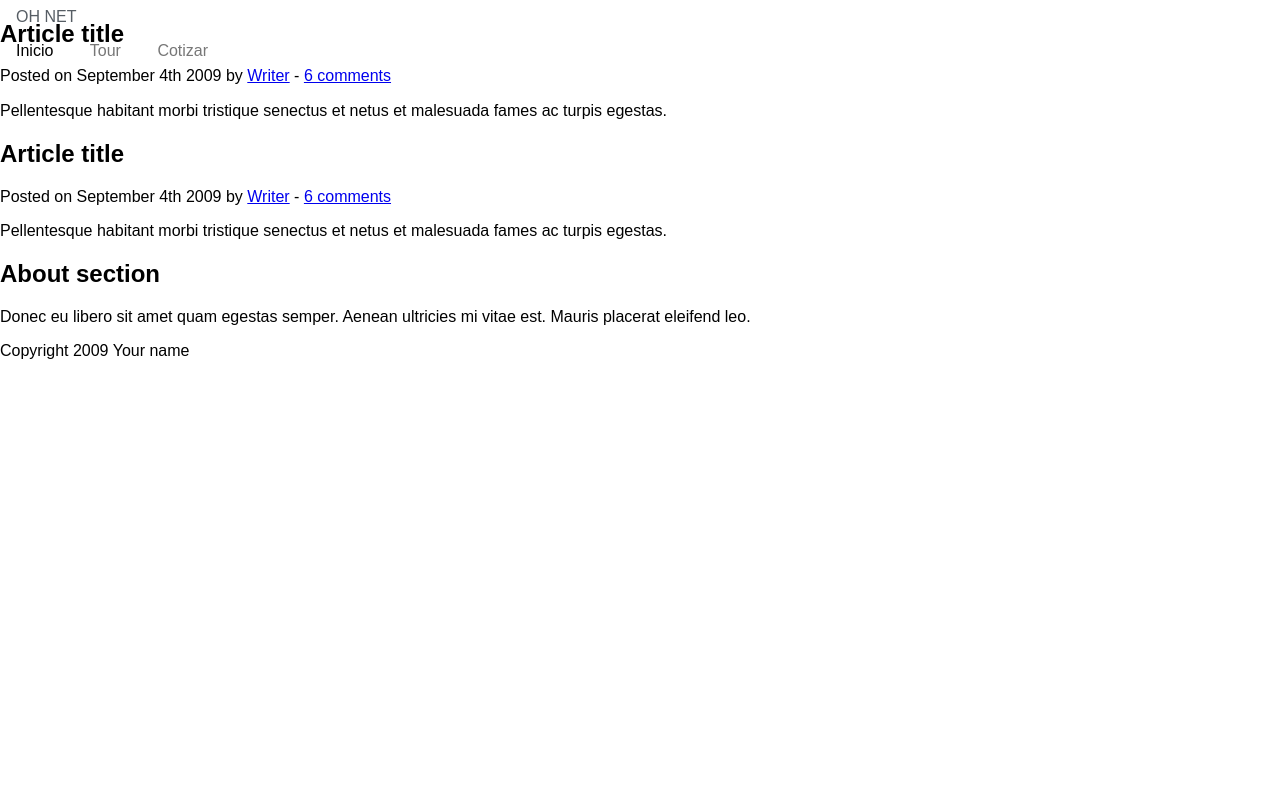
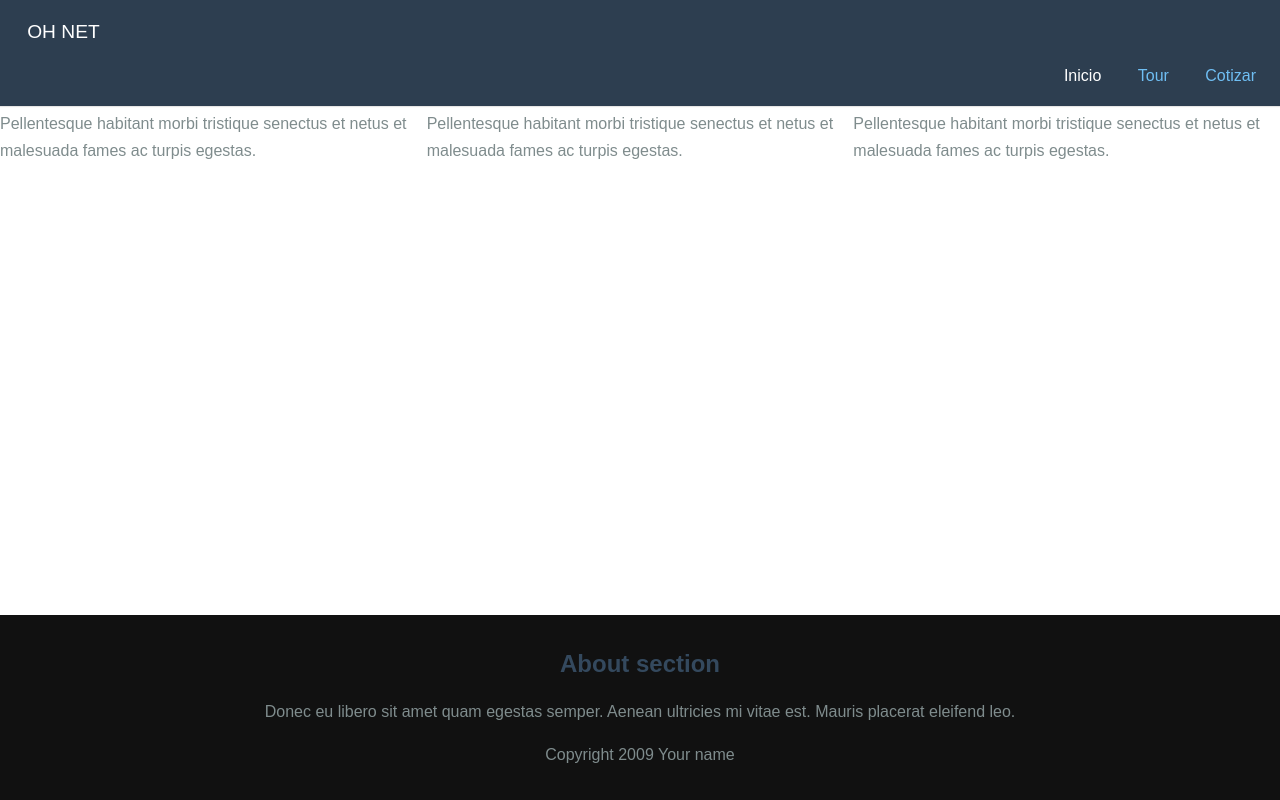
Before and after one commit to millukii/ohnet.cl, a plain HTML site: page index.html in a window 1280 px wide. Drawn offline with nearby package versions, Linux system fonts and the light colour scheme.

Commit message:
Update index.html

```diff
--- a/index.html
+++ b/index.html
@@ -8,6 +8,7 @@
 	<link rel="stylesheet" href="https://unpkg.com/purecss@2.0.5/build/pure-min.css" integrity="sha384-LTIDeidl25h2dPxrB2Ekgc9c7sEC3CWGM6HeFmuDNUjX76Ert4Z4IY714dhZHPLd" crossorigin="anonymous">
 	<link rel="stylesheet" href="https://unpkg.com/purecss@2.0.5/build/grids-responsive-min.css">
 	<link rel="stylesheet" href="https://netdna.bootstrapcdn.com/font-awesome/4.0.3/css/font-awesome.css">
+	<link rel="stylesheet" href="styles.css">
 	<title>Oh Net</title>
 </head>
 
@@ -29,7 +30,8 @@
 
 
 	<section>
-
+		<div class="pure-g">
+		    <div class="pure-u-1 pure-u-md-1-3">
 			<article>
 				<header>
 					<h2>Article title</h2>
@@ -37,7 +39,8 @@
 				</header>
 				<p>Pellentesque habitant morbi tristique senectus et netus et malesuada fames ac turpis egestas.</p>
 			</article>
-
+		    </div>
+		    <div class="pure-u-1 pure-u-md-1-3">
 			<article>
 				<header>
 					<h2>Article title</h2>
@@ -45,9 +48,22 @@
 				</header>
 				<p>Pellentesque habitant morbi tristique senectus et netus et malesuada fames ac turpis egestas.</p>
 			</article>
+		    </div>
+		    <div class="pure-u-1 pure-u-md-1-3">
+			<article>
+				<header>
+					<h2>Article title</h2>
+					<p>Posted on <time datetime="2009-09-04T16:31:24+02:00">September 4th 2009</time> by <a href="#">Writer</a> - <a href="#comments">6 comments</a></p>
+				</header>
+				<p>Pellentesque habitant morbi tristique senectus et netus et malesuada fames ac turpis egestas.</p>
+			</article>
+		    </div>
+		</div>
+
 
 	</section>
 
+	<div class="footer l-box is-center">
 		<aside>
 			<h2>About section</h2>
 			<p>Donec eu libero sit amet quam egestas semper. Aenean ultricies mi vitae est. Mauris placerat eleifend leo.</p>
@@ -56,6 +72,8 @@
 		<footer>
 			<p>Copyright 2009 Your name</p>
 		</footer>
+    	</div>
+
 
 </body>
 
```
Lines whose indentation alone changed are shown as unchanged.
